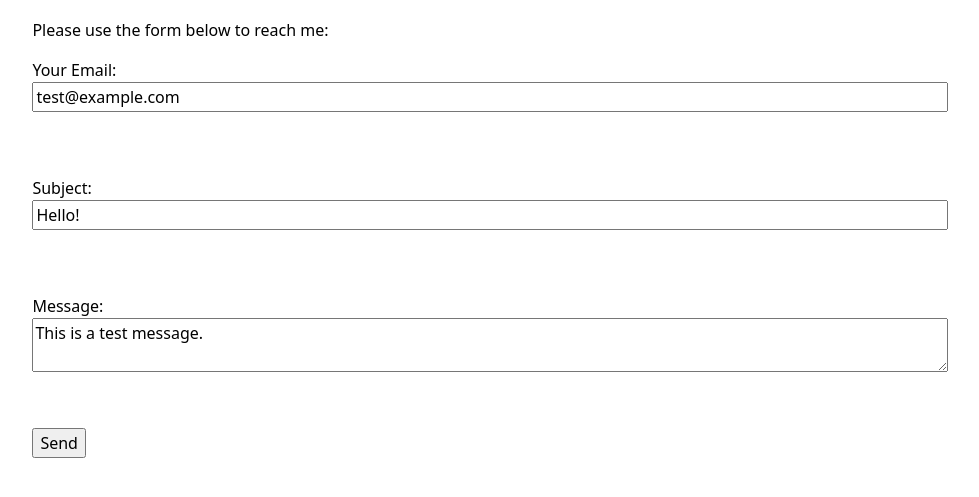
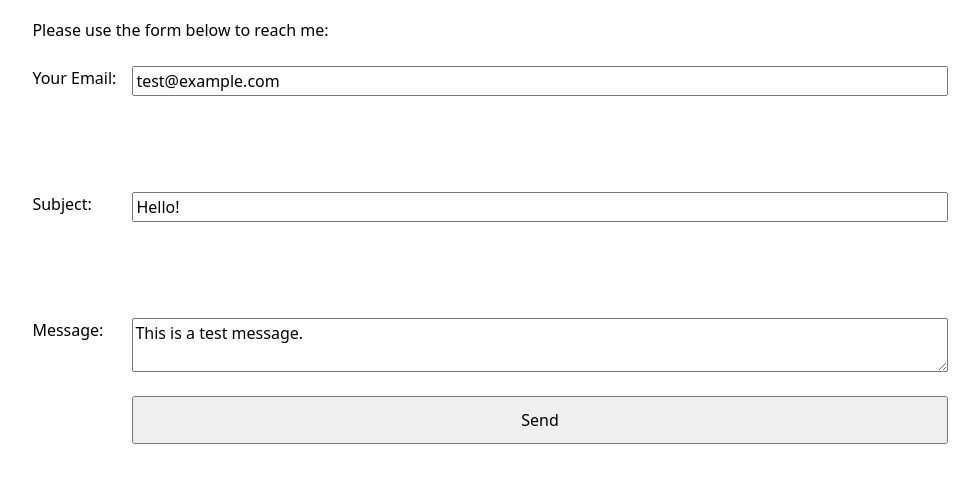
Before and after one commit to Shaily-28/Portfolio, a plain HTML site: page contact/index.html in a window 1280 px wide. Shown: the part 147-644 px from the top of the page, without its empty margins (150-1129 px from the left). Drawn offline with Linux system fonts and the light colour scheme.

Commit message:
Grid Layout

```diff
--- a/style.css
+++ b/style.css
@@ -60,3 +60,19 @@ form textarea {
 form label {
   margin-block: 0.5em;
 }
+form {
+  display: grid;
+  grid-template-columns: auto 1fr;
+  gap: 1em;
+}
+form label {
+  display: grid;
+  grid-template-columns: subgrid;
+  grid-column: 1 / -1;
+}
+form label > input,
+form label > textarea {
+  grid-column: 2;
+  width: 100%;
+  box-sizing: border-box;
+}
```
